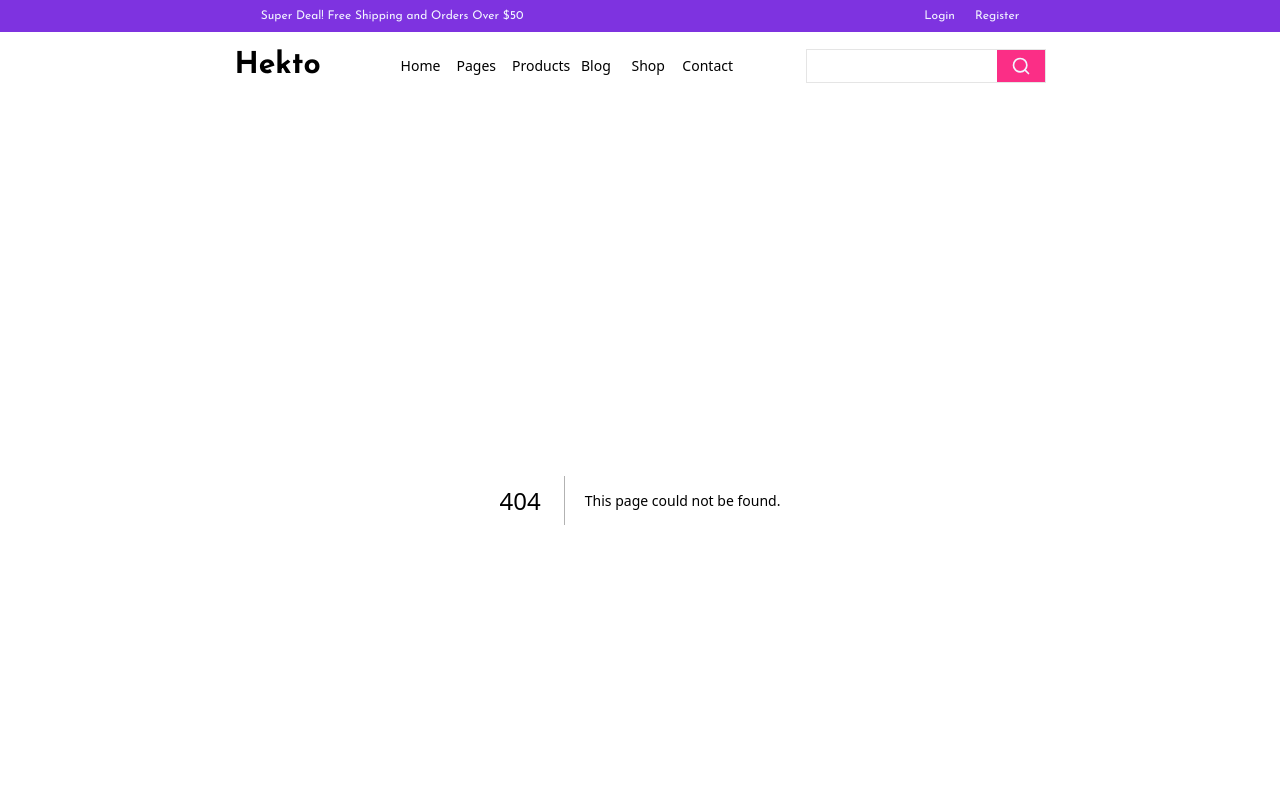
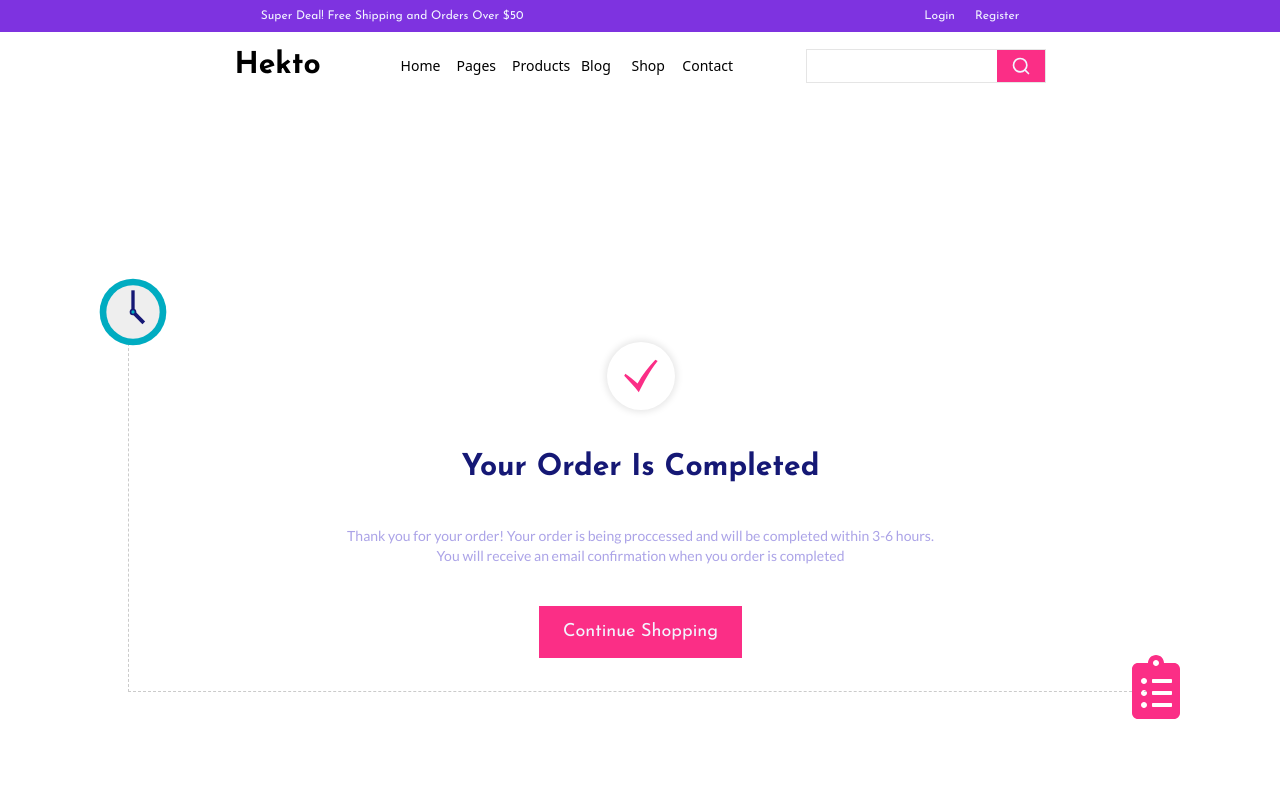
Before and after one commit to Dedenno17/e-commerce-fullstack-app-client, a Next.js app: page /success in a window 1280 px wide. Before the commit this address had no page. Shown: the top 800 px of the page. Built offline with nearby package versions, Linux system fonts and the light colour scheme.

Commit message:
membuat succes payment page

```diff
--- /dev/null
+++ b/pages/success.tsx
@@ -0,0 +1,50 @@
+import { NextPage } from 'next';
+import Head from 'next/head';
+import React from 'react';
+import { GiCheckMark } from 'react-icons/gi';
+import { FcClock } from 'react-icons/fc';
+import { FaClipboardList } from 'react-icons/fa';
+
+const OrderCompleted: NextPage = () => {
+  return (
+    <>
+      <Head>
+        <title>HEKTO | Get your own comfortable place</title>
+        <meta name="description" content="Generated by create next app" />
+        <meta name="viewport" content="width=device-width, initial-scale=1" />
+        <link rel="icon" href="/favicon.ico" />
+      </Head>
+
+      <main>
+        <section className="w-full min-h-screen py-14 flex">
+          <div className="w-[1024px] h-96 m-auto flex flex-col gap-10 px-52 py-14 items-center justify-center relative border-l-[1px] border-l-black/20 border-l-dotted border-b-[1px] border-b-black/20 border-dashed">
+            <div className="p-4 rounded-full shadow-simetri flex">
+              <GiCheckMark className="m-auto text-primaryPink text-4xl" />
+            </div>
+            <span className="text-3xl text-primaryNavyBlue font-josefin font-bold">
+              Your Order Is Completed
+            </span>
+            <p className="text-center text-sm text-primaryBlue/40 font-lato">
+              Thank you for your order! Your order is being proccessed and will
+              be completed within 3-6 hours. You will receive an email
+              confirmation when you order is completed
+            </p>
+            <button className="text-lg font-josefin text-primarySkyBlue py-3 px-6 bg-primaryPink border-none outline-none cursor-pointer hover:brightness-90">
+              Continue Shopping
+            </button>
+
+            <div className="absolute -top-10 -left-10 flex p-1">
+              <FcClock className=" text-primaryNavyBlue text-[5rem] m-auto" />
+            </div>
+
+            <div className="absolute -bottom-8 -right-10 flex p-1">
+              <FaClipboardList className=" text-primaryPink text-[4rem] m-auto" />
+            </div>
+          </div>
+        </section>
+      </main>
+    </>
+  );
+};
+
+export default OrderCompleted;
```
